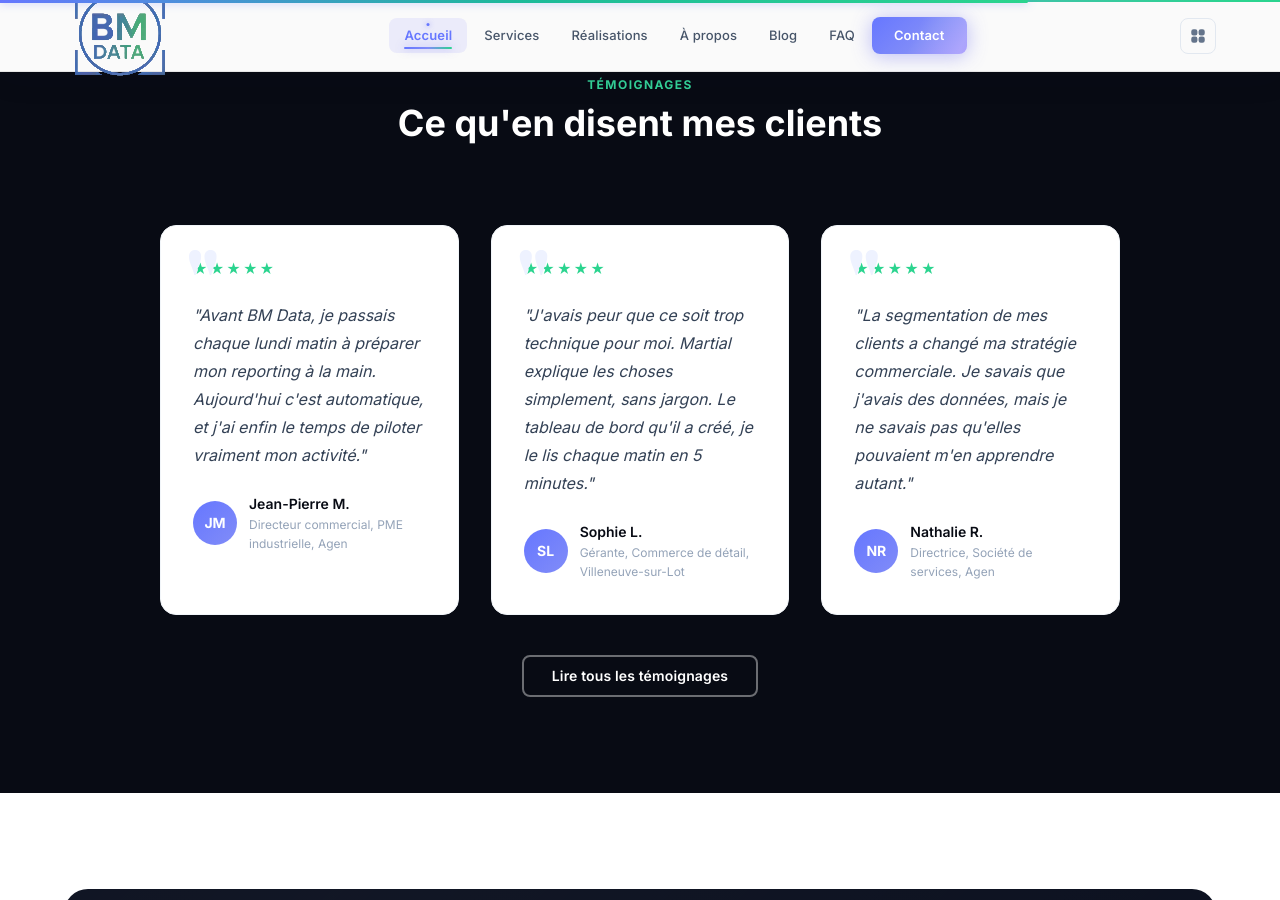
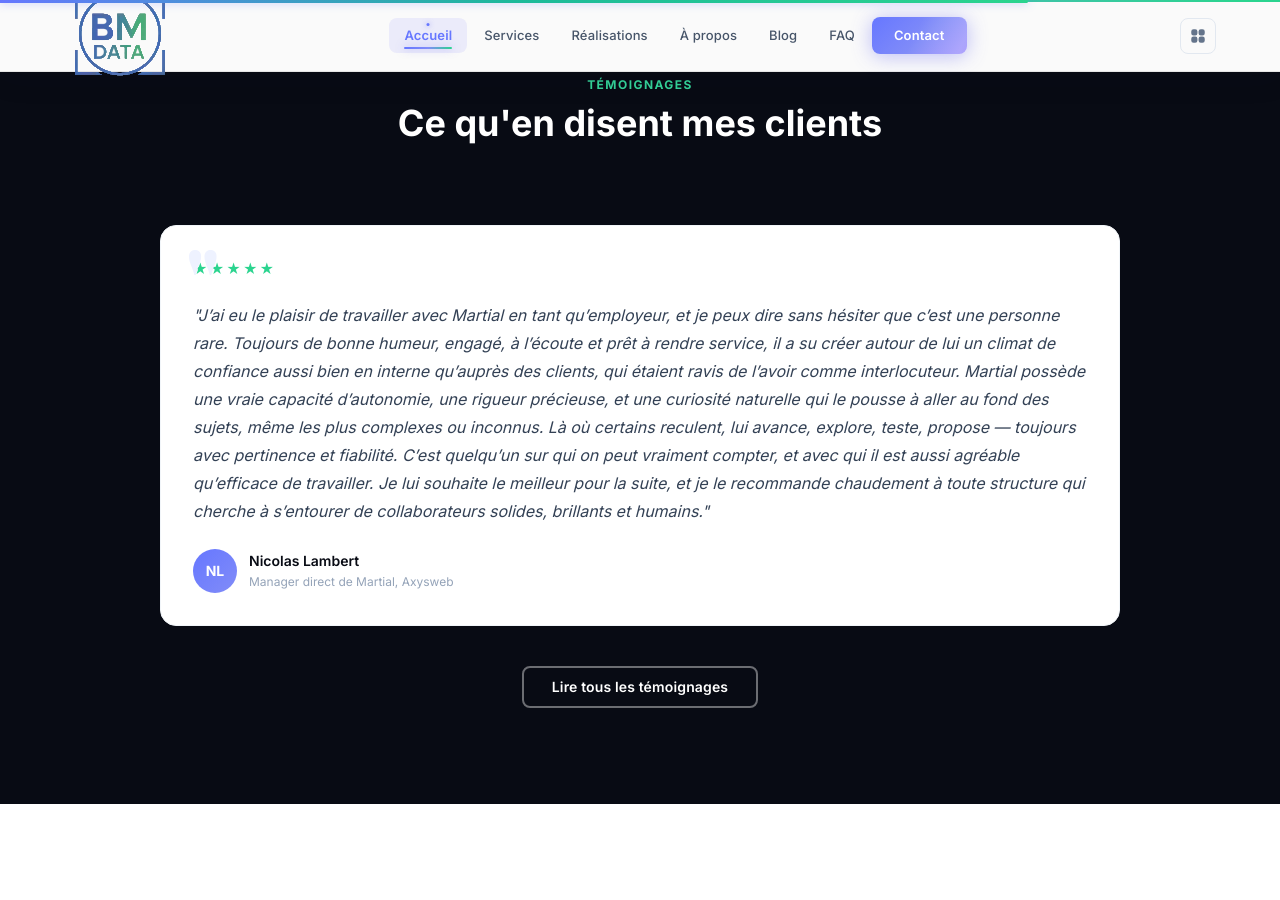
Before and after one commit to mbodetdata/test-site, a Jekyll site: the page built from index.html, in a window 1280 px wide and 900 px high, scrolled down 4639 px. Built offline with Jekyll 4.4.1, drawn with Linux system fonts in a browser that asks for light colours; the list of posts is cut into pages by our own code.

Commit message:
Temoignage

```diff
--- a/_data/temoignages.json
+++ b/_data/temoignages.json
@@ -1,84 +1,32 @@
 {
   "meta": {
-    "title": "Témoignages clients — BM Data, consultant data Agen",
-    "description": "Ce que disent les clients de BM Data : témoignages de dirigeants de TPE et PME accompagnés par Martial Bodet dans leur transformation data."
+    "title": "Témoignages & recommandations — BM Data, consultant data Agen",
+    "description": "Ce que disent les personnes ayant travaillé avec BM Data : recommandations professionnelles sur la rigueur, l'autonomie et la qualité relationnelle de Martial Bodet."
   },
   "hero": {
-    "eyebrow": "Témoignages",
-    "title": "Ce que disent mes clients",
-    "subtitle": "Des dirigeants de TPE et PME qui ont transformé leur façon de piloter leur activité grâce aux données."
+    "eyebrow": "Recommandations",
+    "title": "Ce que disent les personnes qui ont travaillé avec moi",
+    "subtitle": "Des recommandations professionnelles qui mettent en avant ma rigueur, mon autonomie et la qualité de mes relations de travail."
   },
   "testimonials": [
     {
       "id": 1,
-      "quote": "Avant BM Data, je passais chaque lundi matin à préparer mon reporting à la main. Aujourd'hui c'est automatique, et j'ai enfin le temps de piloter vraiment mon activité.",
-      "author": "Jean-Pierre M.",
-      "role": "Directeur commercial",
-      "company": "PME industrielle, Agen",
-      "sector": "Industrie",
-      "service": "Automatisation",
+      "quote": "J’ai eu le plaisir de travailler avec Martial en tant qu’employeur, et je peux dire sans hésiter que c’est une personne rare. Toujours de bonne humeur, engagé, à l’écoute et prêt à rendre service, il a su créer autour de lui un climat de confiance aussi bien en interne qu’auprès des clients, qui étaient ravis de l’avoir comme interlocuteur.\n\nMartial possède une vraie capacité d’autonomie, une rigueur précieuse, et une curiosité naturelle qui le pousse à aller au fond des sujets, même les plus complexes ou inconnus. Là où certains reculent, lui avance, explore, teste, propose — toujours avec pertinence et fiabilité.\n\nC’est quelqu’un sur qui on peut vraiment compter, et avec qui il est aussi agréable qu’efficace de travailler. Je lui souhaite le meilleur pour la suite, et je le recommande chaudement à toute structure qui cherche à s’entourer de collaborateurs solides, brillants et humains.",
+      "author": "Nicolas Lambert",
+      "role": "Manager direct de Martial",
+      "company": "Axysweb",
+      "sector": "Intégrateur talend",
+      "service": "Service",
       "rating": 5,
       "featured": true
-    },
-    {
-      "id": 2,
-      "quote": "J'avais peur que ce soit trop technique pour moi. Martial explique les choses simplement, sans jargon. Le tableau de bord qu'il a créé, je le lis chaque matin en 5 minutes.",
-      "author": "Sophie L.",
-      "role": "Gérante",
-      "company": "Commerce de détail, Villeneuve-sur-Lot",
-      "sector": "Commerce",
-      "service": "Tableau de bord",
-      "rating": 5,
-      "featured": true
-    },
-    {
-      "id": 3,
-      "quote": "La segmentation de mes clients a changé ma stratégie commerciale. Je savais que j'avais des données, mais je ne savais pas qu'elles pouvaient m'en apprendre autant.",
-      "author": "Nathalie R.",
-      "role": "Directrice",
-      "company": "Société de services, Agen",
-      "sector": "Services",
-      "service": "Analyse",
-      "rating": 5,
-      "featured": true
-    },
-    {
-      "id": 4,
-      "quote": "BM Data nous a permis de passer d'un suivi production chaotique à une vision claire en temps réel. Les gains de productivité ont été visibles dès le premier mois.",
-      "author": "Laurent D.",
-      "role": "Responsable de production",
-      "company": "Industrie manufacturière, Lot-et-Garonne",
-      "sector": "Industrie",
-      "service": "Tableau de bord",
-      "rating": 5,
-      "featured": false
-    },
-    {
-      "id": 5,
-      "quote": "La formation Excel était exactement ce dont mon équipe avait besoin. Adaptée à nos fichiers, concrète, et les résultats ont été immédiats.",
-      "author": "Marc T.",
-      "role": "Responsable financier",
-      "company": "PME agroalimentaire, Nérac",
-      "sector": "Agroalimentaire",
-      "service": "Formation",
-      "rating": 5,
-      "featured": false
-    },
-    {
-      "id": 6,
-      "quote": "Nous avons enfin une vision claire de notre activité RH. Plus de conflits de planning, plus de temps perdu à chercher qui est disponible. Un vrai soulagement.",
-      "author": "Claire B.",
-      "role": "Directrice administrative",
-      "company": "Cabinet de conseil, Agen",
-      "sector": "Services",
-      "service": "Tableau de bord",
-      "rating": 5,
-      "featured": false
     }
   ],
   "cta": {
-    "title": "Votre entreprise pourrait être la prochaine",
+    "title": "Parlons de votre projet data",
     "subtitle": "Un premier échange de 30 minutes pour comprendre votre situation. Gratuit, sans engagement.",
-    "primary": { "label": "Prendre rendez-vous", "url": "/contact/" }
+    "primary": {
+      "label": "Prendre rendez-vous",
+      "url": "/contact/"
+    }
   }
 }
```
